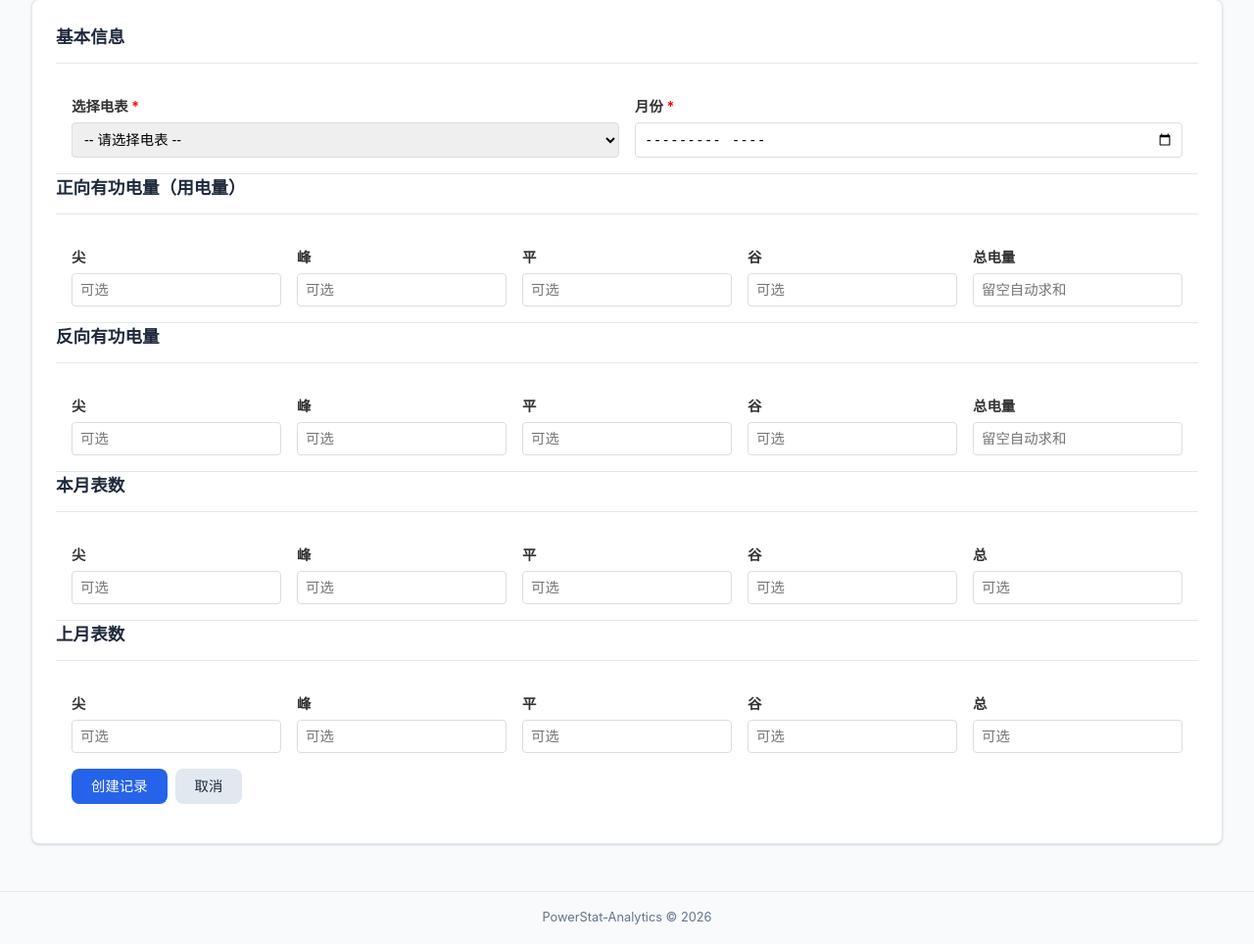
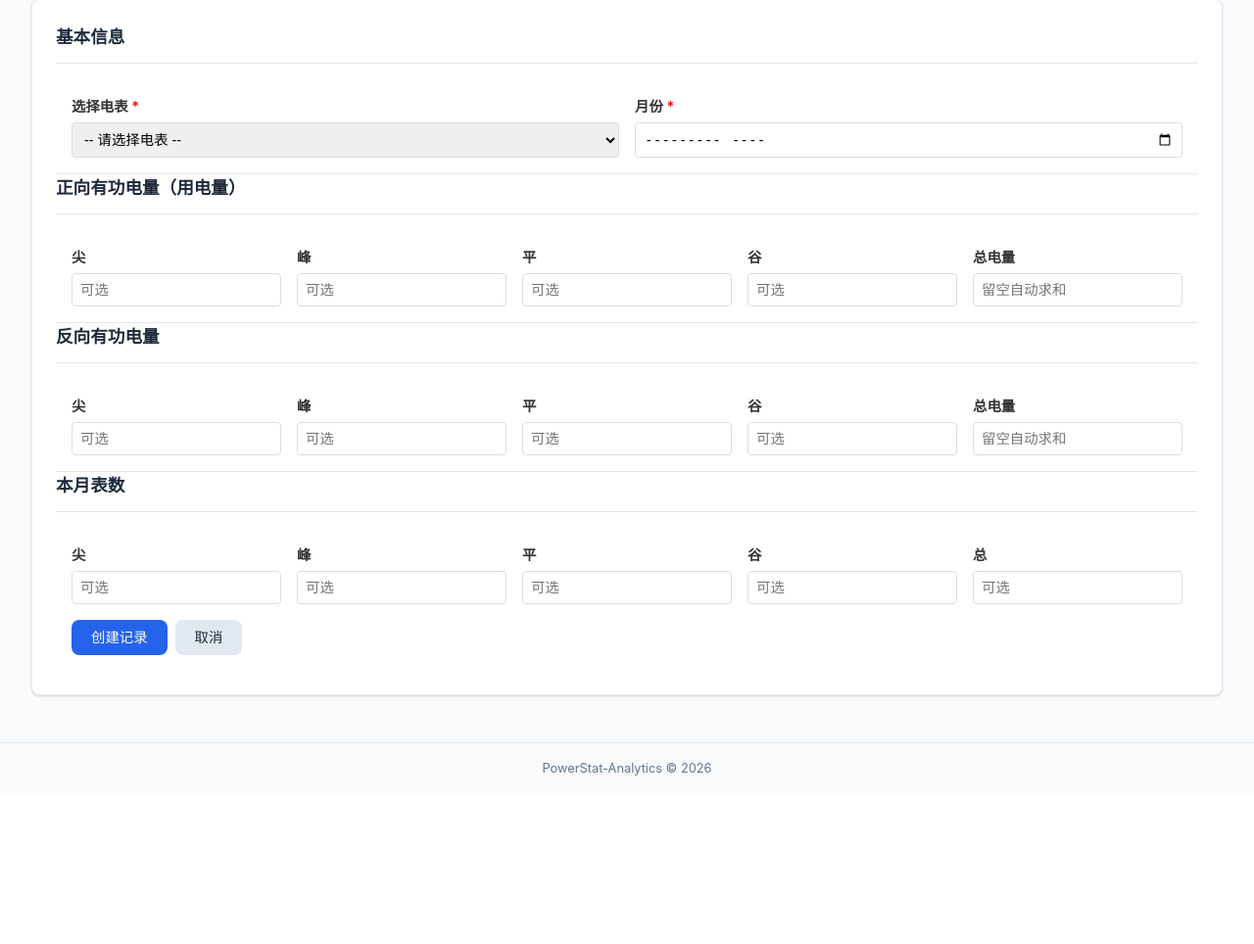
Before and after one commit to hilifer/PowerStat-Analytics, a Flask app: page /readings/create in a window 1280 px wide. Shown: the part 186-1150 px from the top of the page at 98% size. After the commit the page ends 978 px from the top, so only its background shows below. Run offline with Flask 3, Linux system fonts and the light colour scheme; data that the repository does not hold is empty.

Commit message:
refactor: 移除冗余的上月表数回填逻辑和手动填写入口
上月表数天然等于上月的本月表数，系统已通过 prev_gen/prev_grid
自动从上月记录关联，无需 _backfill_prev_cur() 冗余回填，
也无需在手动创建表单中填写。

- 删除 _backfill_prev_cur() 函数及其调用
- 删除手动创建表单中的"上月表数"输入区
- 清理 reading_create 路由中 prev_* 参数

https://claude.ai/code/session_01CQ2dc512YBhLM1JZ6zobQg

```diff
--- a/src/web/app.py
+++ b/src/web/app.py
@@ -997,51 +997,10 @@ def _register_routes(app: Flask, db: Database):
             y, mo = int(match.group(1)), int(match.group(2))
             return f"{y-1}-12" if mo == 1 else f"{y}-{str(mo-1).zfill(2)}"
 
-        def _backfill_prev_cur(r):
-            """如果 prev_*/cur_* 为空，尝试从上月数据回填。"""
-            if r is None:
-                return
-            meter_id = r["meter_id"]
-            month = r["reading_month"]
-            pm = _calc_prev_month(month)
-            prev_r = prev_by_meter.get(meter_id, {}).get(pm) if pm else None
-
-            field_pairs = [
-                ("sharp_peak", "cur_sharp_peak", "prev_sharp_peak"),
-                ("peak", "cur_peak", "prev_peak"),
-                ("flat", "cur_flat", "prev_flat"),
-                ("valley", "cur_valley", "prev_valley"),
-                ("total_kwh", "cur_total", "prev_total"),
-            ]
-            for usage_key, cur_key, prev_key in field_pairs:
-                # 回填 prev_*：用上月数据的 cur_* 值
-                if r.get(prev_key) is None and prev_r is not None:
-                    if prev_r.get(cur_key) is not None:
-                        r[prev_key] = prev_r[cur_key]
-                    elif prev_r.get(prev_key) is not None and prev_r.get(usage_key) is not None:
-                        r[prev_key] = prev_r[prev_key] + prev_r[usage_key]
-                # 回填 cur_*：prev + usage
-                if r.get(cur_key) is None:
-                    if r.get(prev_key) is not None and r.get(usage_key) is not None:
-                        r[cur_key] = r[prev_key] + r[usage_key]
-
-            # 回填反向数据的上月表数（用上月数据的 rev_* 值）
-            rev_fields = [
-                ("rev_sharp_peak", "prev_rev_sharp_peak"),
-                ("rev_peak", "prev_rev_peak"),
-                ("rev_flat", "prev_rev_flat"),
-                ("rev_valley", "prev_rev_valley"),
-                ("rev_total", "prev_rev_total"),
-            ]
-            for rev_key, prev_rev_key in rev_fields:
-                if r.get(prev_rev_key) is None and prev_r is not None:
-                    r[prev_rev_key] = prev_r.get(rev_key)
-
         # 构建 按用户→按月→发电表/上网表 的分组结构
         from collections import OrderedDict
         user_groups = OrderedDict()  # user_id -> {project_name, months: {month -> {gen, grid}}}
         for r in raw:
-            _backfill_prev_cur(r)
             uid = r["user_id"] or "unknown"
             if uid not in user_groups:
                 user_groups[uid] = {"user_id": uid, "project_name": r["project_name"], "months_dict": OrderedDict()}
@@ -1131,11 +1090,6 @@ def _register_routes(app: Flask, db: Database):
                     cur_flat=_float_or_none("cur_flat"),
                     cur_valley=_float_or_none("cur_valley"),
                     cur_total=_float_or_none("cur_total"),
-                    prev_sharp_peak=_float_or_none("prev_sharp_peak"),
-                    prev_peak=_float_or_none("prev_peak"),
-                    prev_flat=_float_or_none("prev_flat"),
-                    prev_valley=_float_or_none("prev_valley"),
-                    prev_total=_float_or_none("prev_total"),
                     source_file="手动创建",
                 )
                 flash(f"抄表记录创建成功（月份: {reading_month}）", "success")
--- a/templates/reading_create.html
+++ b/templates/reading_create.html
@@ -131,33 +131,6 @@
             </div>
         </div>
 
-        <!-- 上月表数 -->
-        <div class="card-header" style="border-top:1px solid var(--border, #dee2e6);">
-            <h2>上月表数</h2>
-        </div>
-        <div class="form-grid" style="display:grid; grid-template-columns:repeat(5, 1fr); gap:1rem; padding:1rem;">
-            <div class="form-group">
-                <label>尖</label>
-                <input type="number" step="0.01" name="prev_sharp_peak" class="form-input" placeholder="可选">
-            </div>
-            <div class="form-group">
-                <label>峰</label>
-                <input type="number" step="0.01" name="prev_peak" class="form-input" placeholder="可选">
-            </div>
-            <div class="form-group">
-                <label>平</label>
-                <input type="number" step="0.01" name="prev_flat" class="form-input" placeholder="可选">
-            </div>
-            <div class="form-group">
-                <label>谷</label>
-                <input type="number" step="0.01" name="prev_valley" class="form-input" placeholder="可选">
-            </div>
-            <div class="form-group">
-                <label>总</label>
-                <input type="number" step="0.01" name="prev_total" class="form-input" placeholder="可选">
-            </div>
-        </div>
-
         <div style="padding:0 1rem 1rem; display:flex; gap:0.5rem;">
             <button type="submit" class="btn btn-primary">创建记录</button>
             <a href="{{ url_for('readings') }}" class="btn btn-secondary">取消</a>
```
